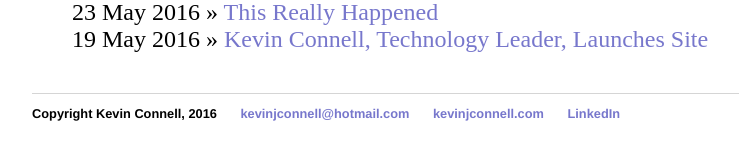
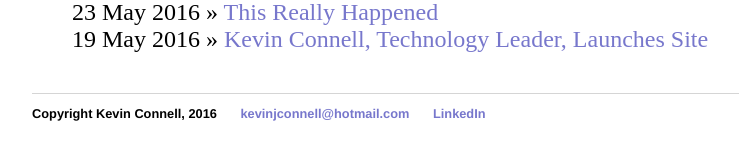
Before and after one commit to mo4dawg/mo4dawg.github.io, a Jekyll site: the page built from blog/index.html, in a window 1280 px wide. Shown: the part 286-446 px from the top of the page, without its empty margins (160-899 px from the left). Built offline with Jekyll 4.4.1, drawn with Linux system fonts in a browser that asks for light colours.

Commit message:
Update default.html

```diff
--- a/_layouts/default.html
+++ b/_layouts/default.html
@@ -26,7 +26,6 @@
 	    		<ul>
 	    			<li>Copyright Kevin Connell, 2016</li>
 	        		<li><a href="mailto:kevinjconnell@hotmail.com" target="_blank" >kevinjconnell@hotmail.com</a></li>
-	        		<li><a href="http://mo4dawg.github.io">kevinjconnell.com</a></li>
 	        		<li><a href="https://www.linkedin.com/in/kevin-connell-39132614" target="_blank" >LinkedIn</a></li>
 			</ul>
 			</nav>
```
